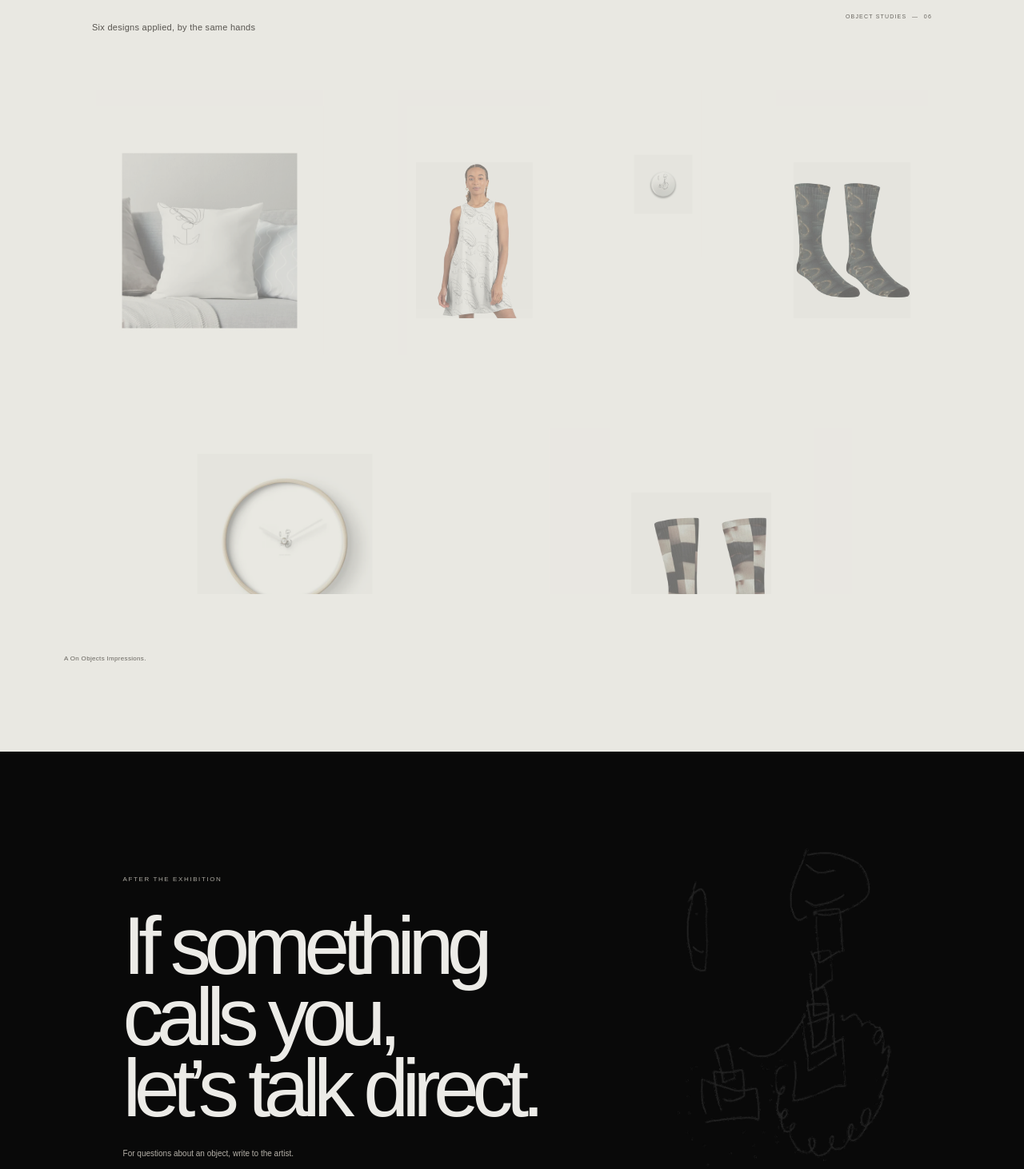
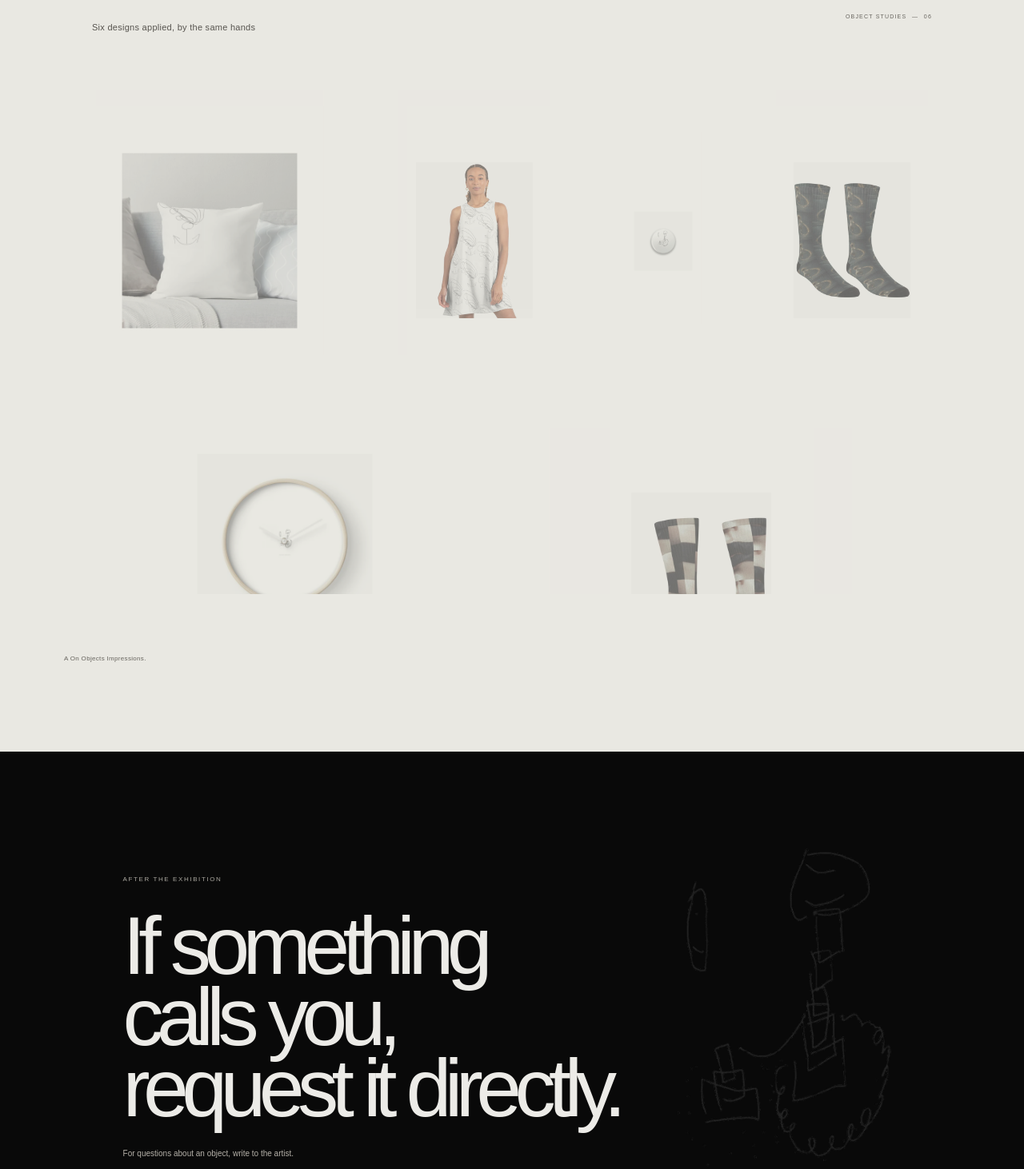
Before and after one commit to Pocsi2/Gal, a Next.js app: page /prototype in a window 1280 px wide. Shown: the part 4948-6410 px from the top of the page at 80% size. Built offline with nearby package versions, Linux system fonts and the light colour scheme.

Commit message:
Refine object study motion and closing copy

```diff
--- a/src/components/PrototypeGallery.module.css
+++ b/src/components/PrototypeGallery.module.css
@@ -57,10 +57,10 @@
 .objectField:has(.objectStudy:hover) .objectStudy:not(:hover){opacity:.48}
 .objectField:has(.objectStudy:focus-visible) .objectStudy:not(:focus-visible){opacity:.48}
 .objectImage{position:absolute;inset:0;display:grid;place-items:center;overflow:hidden}
-.objectImage img{width:100%;height:100%;object-fit:contain;padding:10%;mix-blend-mode:multiply;transform:scale(.64);opacity:.86;transition:transform .85s cubic-bezier(.16,1,.3,1),opacity .5s;will-change:transform}
+.objectImage img{width:100%;height:100%;object-fit:contain;padding:10%;mix-blend-mode:multiply;transform:scale(.7);opacity:.86;transition:transform 1.15s cubic-bezier(.22,1,.36,1),opacity .75s ease;will-change:transform}
 .objectStudy:hover .objectImage img,.objectStudy:focus-visible .objectImage img{transform:scale(.98);opacity:1}
 .objectStudy figcaption{position:absolute;left:.8rem;right:.8rem;bottom:.7rem;display:flex;justify-content:space-between;font-size:6px;letter-spacing:.16em;color:#66635e}
-.object1{grid-column:1/span 4;grid-row:1/span 3}.object2{grid-column:5/span 3;grid-row:1/span 3}.object3{grid-column:8/span 2;grid-row:1/span 2}.object4{grid-column:10/span 3;grid-row:1/span 3}.object5{grid-column:2/span 4;grid-row:4/span 2}.object6{grid-column:7/span 5;grid-row:4/span 2}
+.object1{grid-column:1/span 4;grid-row:1/span 3}.object2{grid-column:5/span 3;grid-row:1/span 3}.object3{grid-column:8/span 2;grid-row:1/span 3;align-self:center;height:66.667%}.object4{grid-column:10/span 3;grid-row:1/span 3}.object5{grid-column:2/span 4;grid-row:4/span 2}.object6{grid-column:7/span 5;grid-row:4/span 2}
 .fullPair .objectImage{inset:4% 9% 12%}.fullPair .objectImage img{object-position:center;padding:18%;transform:scale(.88)}.fullPair:hover .objectImage img,.fullPair:focus-visible .objectImage img{transform:scale(1)}
 .objectNote{max-width:1120px;margin:2rem auto 0;color:#67645e;font-size:8px;letter-spacing:.04em}
 .contact{position:relative;isolation:isolate;min-height:100svh;background:#090909;display:flex;align-items:center;padding:14vh 12vw 17vh;overflow:hidden}
@@ -85,7 +85,7 @@
 .header{padding:0 5vw}.threshold{padding:8rem 7vw 7rem;grid-template-columns:1fr}.thresholdImage{right:5vw;width:45vw;opacity:.78}.thresholdCopy{grid-column:1}.threshold h1{font-size:clamp(3.7rem,11vw,6.8rem)}
 .sectionIntro{gap:2rem}.sectionIntro h2{font-size:clamp(4rem,12vw,7rem)}
 .work{min-height:80svh}.workImage{height:65svh;width:88vw}.work2 .workImage{width:48vw;height:74svh}.work3 .workImage{width:90vw;height:58svh}.work4 .workImage{height:68svh}
-.objects{padding-left:5vw;padding-right:5vw}.objectField{grid-template-rows:repeat(4,minmax(120px,22vw));gap:.55rem}.object1{grid-column:1/span 5;grid-row:1/span 2}.object2{grid-column:6/span 4;grid-row:1/span 2}.object3{grid-column:10/span 3;grid-row:1/span 2}.object4{grid-column:1/span 4;grid-row:3/span 2}.object5{grid-column:5/span 4;grid-row:3/span 2}.object6{grid-column:9/span 4;grid-row:3/span 2}
+.objects{padding-left:5vw;padding-right:5vw}.objectField{grid-template-rows:repeat(4,minmax(120px,22vw));gap:.55rem}.object1{grid-column:1/span 5;grid-row:1/span 2}.object2{grid-column:6/span 4;grid-row:1/span 2}.object3{grid-column:10/span 3;grid-row:1/span 2;align-self:stretch;height:auto}.object4{grid-column:1/span 4;grid-row:3/span 2}.object5{grid-column:5/span 4;grid-row:3/span 2}.object6{grid-column:9/span 4;grid-row:3/span 2}
 }
 @media(max-width:560px){
 :global(html){scroll-padding-top:1rem}
--- a/src/components/PrototypeGallery.tsx
+++ b/src/components/PrototypeGallery.tsx
@@ -159,7 +159,7 @@ export default function PrototypeGallery() {
         )}
         <div className={styles.contactCopy}>
           <p className={styles.kicker}>AFTER THE EXHIBITION</p>
-          <h2 id="contact-title">If something<br /><i>calls you,</i><br />let’s talk direct.</h2>
+          <h2 id="contact-title">If something<br /><i>calls you,</i><br />request it directly.</h2>
           <p>For questions about an object, write to the artist.</p>
           <a className={styles.telegram} href="https://t.me/thicklll" target="_blank" rel="noreferrer">
             <span>Telegram</span><strong>@thicklll</strong><span aria-hidden="true">↗</span>
```
